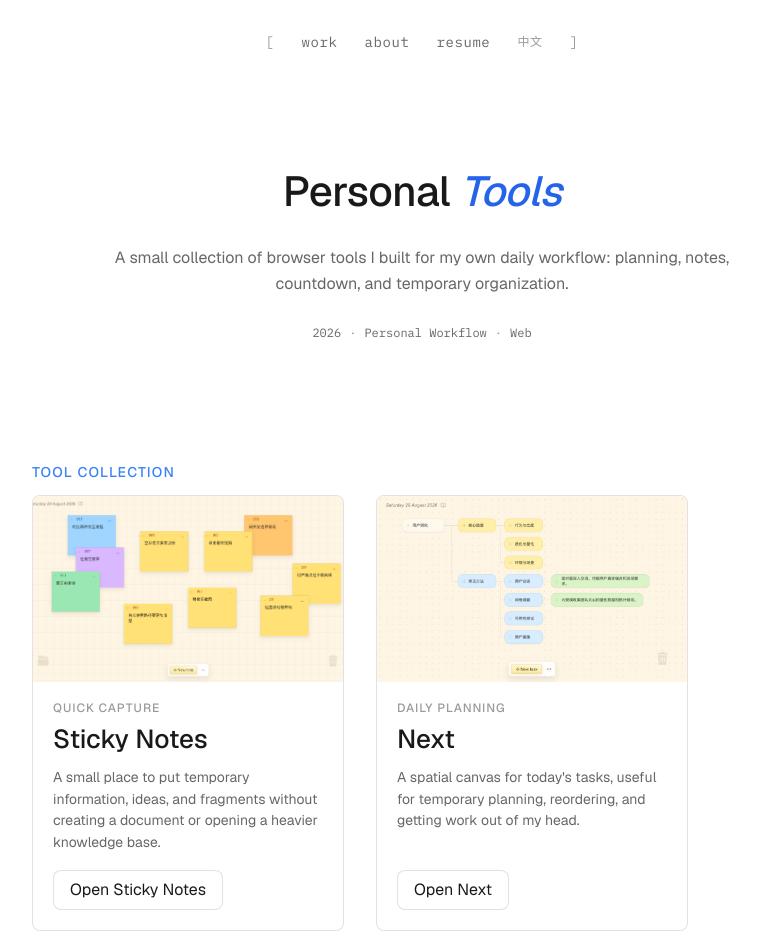
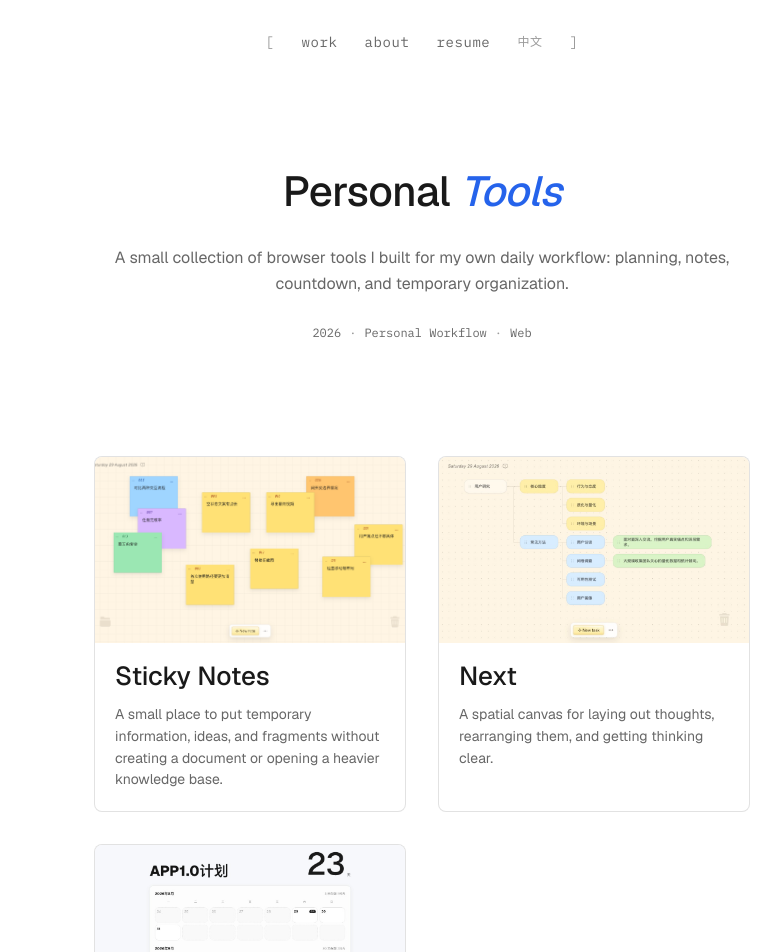
Before and after one commit to jaemin17/portfolio-pro, a Next.js app: page /en/projects/personal-tools in a window 1280 px wide. Shown: the top 952 px of the page, without its empty margins (218-999 px from the left). Built offline with nearby package versions, Linux system fonts and the light colour scheme.

Commit message:
Simplify Personal Tools cards and open each tool from the card itself.

```diff
--- a/src/app/[locale]/projects/personal-tools/officeTools.module.css
+++ b/src/app/[locale]/projects/personal-tools/officeTools.module.css
@@ -3,20 +3,10 @@
   font-style: italic;
 }
 
-.toolEyebrow {
-  margin: 0 0 0.45rem;
-  font-size: var(--fs-caption);
-  font-weight: 500;
-  line-height: 1.4;
-  color: var(--text-muted);
-  text-transform: uppercase;
-  letter-spacing: 0.08em;
-}
-
 .toolsGrid {
   display: grid;
   grid-template-columns: repeat(2, minmax(0, 19.5rem));
-  justify-content: start;
+  justify-content: center;
   align-items: stretch;
   gap: 2rem;
   margin-top: 8px;
@@ -31,6 +21,12 @@
   border: 1px solid var(--border);
   border-radius: 8px;
   background: #fff;
+  color: inherit;
+  text-decoration: none;
+}
+
+.toolCard:hover {
+  border-color: rgba(34, 36, 42, 0.28);
 }
 
 .notesPreview,
@@ -200,36 +196,6 @@
   color: var(--text-secondary);
 }
 
-.toolBody p:not(.toolEyebrow) {
-  margin-bottom: 1rem;
-}
-
-.toolBody .toolEyebrow {
-  margin-bottom: 0.45rem;
-  font-size: var(--fs-caption);
-  line-height: 1.4;
-  color: var(--text-muted);
-}
-
-.toolLink {
-  display: inline-flex;
-  align-items: center;
-  align-self: flex-start;
-  min-height: 2.5rem;
-  margin-top: auto;
-  padding: 0 1rem;
-  border: 1px solid var(--border);
-  border-radius: 8px;
-  color: var(--text-primary);
-  text-decoration: none;
-  background: #fff;
-}
-
-.toolLink:hover {
-  border-color: rgba(34, 36, 42, 0.28);
-  background: #f7f7f4;
-}
-
 @media (max-width: 760px) {
   .toolsGrid {
     grid-template-columns: 1fr;
--- a/src/app/[locale]/projects/personal-tools/page.tsx
+++ b/src/app/[locale]/projects/personal-tools/page.tsx
@@ -14,10 +14,8 @@ type OfficeToolsPageProps = {
 
 type ToolCopy = {
   title: string;
-  eyebrow: string;
   body: ReactNode;
   href: string;
-  cta: string;
   preview: "notes" | "next" | "tday";
   coverSrc?: string;
 };
@@ -91,41 +89,36 @@ export default async function OfficeToolsPage({ params }: OfficeToolsPageProps)
   const tools: ToolCopy[] = [
     {
       title: "Sticky Notes",
-      eyebrow: tStr(locale, "快速记录", "Quick capture"),
       body: t(
         locale,
         "用于把临时信息、想法和片段先放下来，不需要创建文档或进入复杂的知识库。",
         "A small place to put temporary information, ideas, and fragments without creating a document or opening a heavier knowledge base.",
       ),
       href: "https://jaemin17.github.io/sticky-notes/",
-      cta: tStr(locale, "打开 Sticky Notes", "Open Sticky Notes"),
       preview: "notes",
       coverSrc: "/images/tools/personal-tools-cover.png",
     },
     {
       title: "Next",
-      eyebrow: tStr(locale, "当天计划", "Daily planning"),
       body: t(
         locale,
-        "用于把今天要处理的事情放在一个空间画布里，适合临时计划、重新排序和把任务从脑子里拿出来。",
-        "A spatial canvas for today's tasks, useful for temporary planning, reordering, and getting work out of my head.",
+        "用于把想法摊开到空间画布上，重新排列，把思绪理清楚。",
+        "A spatial canvas for laying out thoughts, rearranging them, and getting thinking clear.",
       ),
       href: "https://jaemin17.github.io/plan/",
-      cta: tStr(locale, "打开 Next", "Open Next"),
       preview: "next",
       coverSrc: "/images/tools/next-cover.png",
     },
     {
       title: "T-Day",
-      eyebrow: tStr(locale, "目标倒计时", "Countdown"),
       body: t(
         locale,
-        "用于把重要的目标日放在日历上，随时看到还剩多少天，并在倒计时范围内安排事情。",
-        "A calendar countdown to a target date, useful for keeping an important day in view and planning the days leading up to it.",
+        "用于在截止日期前把任务安排好。",
+        "A countdown for lining up tasks before a deadline.",
       ),
       href: "https://jaemin17.github.io/t-day/",
-      cta: tStr(locale, "打开 T-Day", "Open T-Day"),
       preview: "tday",
+      coverSrc: "/images/tools/tday-cover.png",
     },
   ];
 
@@ -159,20 +152,22 @@ export default async function OfficeToolsPage({ params }: OfficeToolsPageProps)
         <section className={`${selflyStyles.caseSection} ${selflyStyles.selfly0CaseSection}`}>
           <div className={modelStyles.positioningSection} aria-label={tStr(locale, "工具列表", "Tool list")}>
             <div className={modelStyles.positioningInner}>
-              <p className={modelStyles.positioningLabel}>{t(locale, "工具集合", "Tool Collection")}</p>
               <div className={styles.toolsGrid}>
                 {tools.map((tool) => (
-                  <article className={styles.toolCard} key={tool.title}>
+                  <a
+                    className={styles.toolCard}
+                    href={tool.href}
+                    target="_blank"
+                    rel="noopener noreferrer"
+                    aria-label={tStr(locale, `打开 ${tool.title}`, `Open ${tool.title}`)}
+                    key={tool.title}
+                  >
                     <ToolPreview type={tool.preview} coverSrc={tool.coverSrc} />
                     <div className={styles.toolBody}>
-                      <p className={styles.toolEyebrow}>{tool.eyebrow}</p>
                       <h3>{tool.title}</h3>
                       <p>{tool.body}</p>
-                      <a className={styles.toolLink} href={tool.href} target="_blank" rel="noopener noreferrer">
-                        {tool.cta}
-                      </a>
                     </div>
-                  </article>
+                  </a>
                 ))}
               </div>
             </div>
```
Also changed, not shown: public/images/tools/tday-cover.png (added), 1 other file (tests, documents, lock files or other folders).
